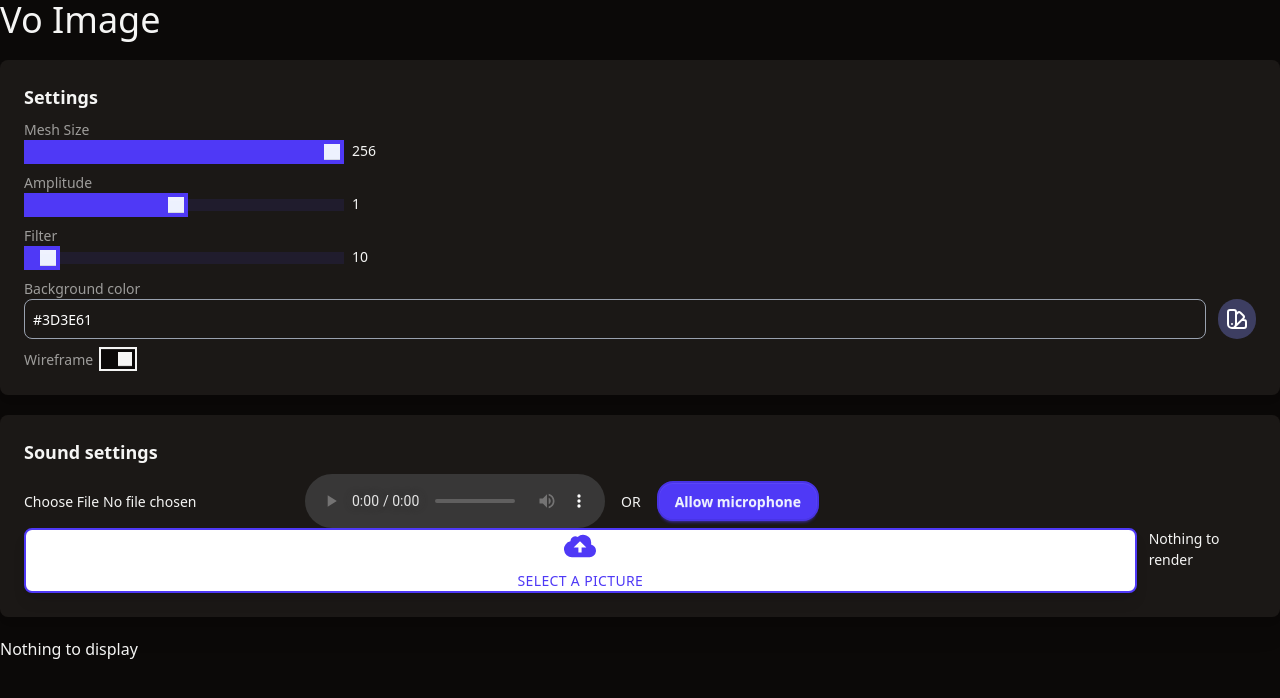
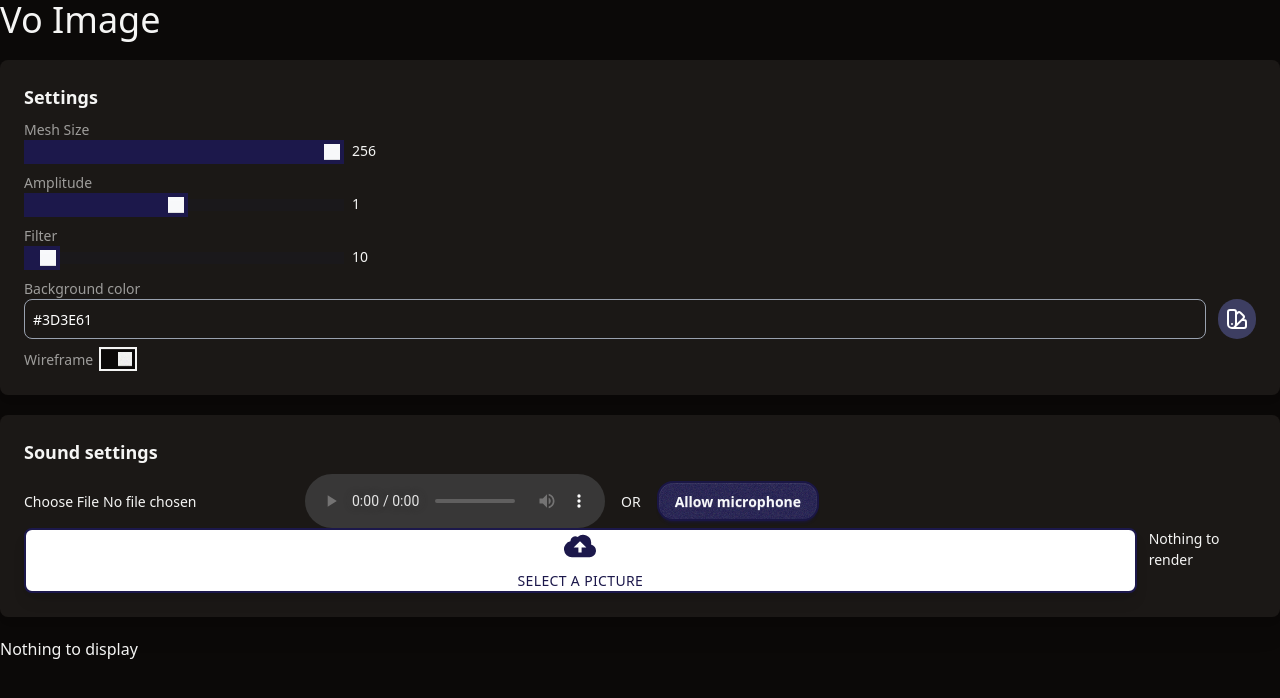
Before and after one commit to guillaume-gomez/symphony-of-images, a React (Vite) app: page / in a window 1280 px wide. Shown: the top 698 px of the page. Built offline with nearby package versions, Linux system fonts and the light colour scheme.

Commit message:
update colors

```diff
--- a/src/index.css
+++ b/src/index.css
@@ -1,6 +1,7 @@
 @import "tailwindcss";
-@plugin "daisyui";
-
+@plugin "daisyui" {
+  themes: light --default, dark --prefersdark, cupcake;
+}
 
 @font-face {
   font-family: "AudioNugget";
@@ -25,6 +26,7 @@
       background-position: 100% 0%;
     }
   }
+  --font-size: 1rem;
   --font-title: 'AudioNugget', sans-serif;
 }
 
@@ -37,10 +39,10 @@
   --color-base-200: oklch(21% 0.006 56.043);
   --color-base-300: oklch(26% 0.007 34.298);
   --color-base-content: oklch(97% 0.001 106.424);
-  --color-primary: oklch(51% 0.262 276.966);
-  --color-primary-content: oklch(96% 0.018 272.314);
-  --color-secondary: oklch(44% 0.043 257.281);
-  --color-secondary-content: oklch(98% 0.003 247.858);
+  --color-primary: oklch(25% 0.09 281.288);
+  --color-primary-content: oklch(98% 0.002 247.839);
+  --color-secondary: oklch(64% 0.246 16.439);
+  --color-secondary-content: oklch(26% 0.079 36.259);
   --color-accent: oklch(54% 0.245 262.881);
   --color-accent-content: oklch(97% 0.014 254.604);
   --color-neutral: oklch(14% 0.004 49.25);
@@ -60,5 +62,5 @@
   --size-field: 0.25rem;
   --border: 2px;
   --depth: 1;
-  --noise: 0;
+  --noise: 1;
 }
```
